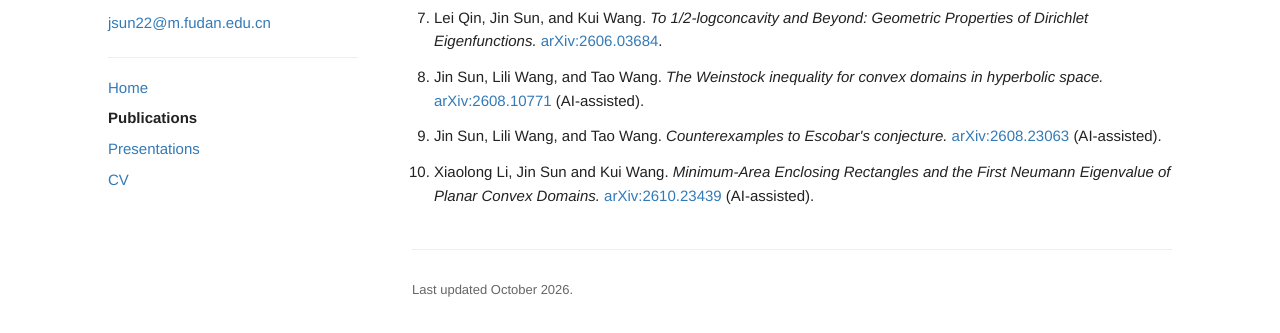
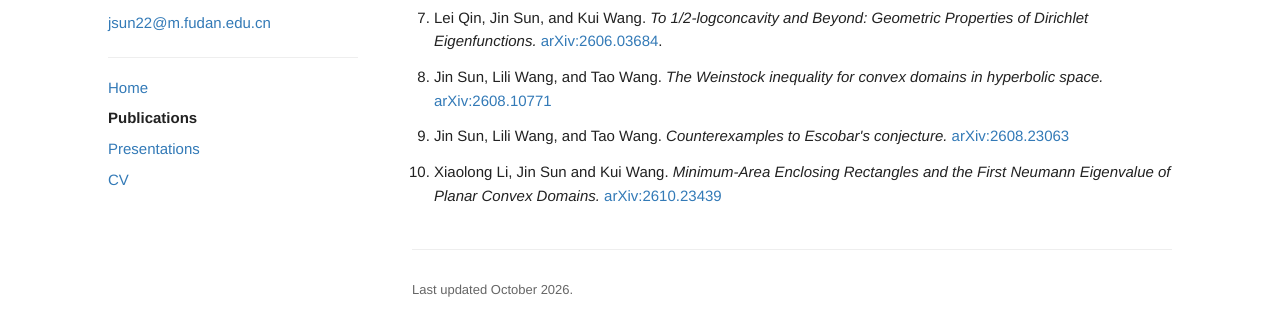
Before and after one commit to jinsunmath/jinsunmath.github.io, a plain HTML site: page publications.html in a window 1280 px wide. Shown: the part 411-744 px from the top of the page. Drawn offline with Linux system fonts and the light colour scheme.

Commit message:
Remove AI-assisted label from publication entries
Removed '(AI-assisted)' label from multiple publications.

```diff
--- a/publications.html
+++ b/publications.html
@@ -83,19 +83,16 @@
               <span class="authors">Jin Sun, Lili Wang, and Tao Wang.</span>
               <span class="title">The Weinstock inequality for convex domains in hyperbolic space.</span>
               <a href="https://arxiv.org/abs/2608.10771">arXiv:2608.10771</a>
-              <span class="ai-assisted">(AI-assisted)</span>.
             </li>
             <li>
               <span class="authors">Jin Sun, Lili Wang, and Tao Wang.</span>
               <span class="title">Counterexamples to Escobar's conjecture.</span>
               <a href="https://arxiv.org/abs/2608.23063">arXiv:2608.23063</a>
-              <span class="ai-assisted">(AI-assisted)</span>.
             </li>
             <li>
               <span class="authors">Xiaolong Li, Jin Sun and Kui Wang.</span>
               <span class="title">Minimum-Area Enclosing Rectangles and the First Neumann Eigenvalue of Planar Convex Domains.</span>
               <a href="https://arxiv.org/abs/2610.23439">arXiv:2610.23439</a>
-              <span class="ai-assisted">(AI-assisted)</span>.
             </li>
           </ol>
         </section>
```
